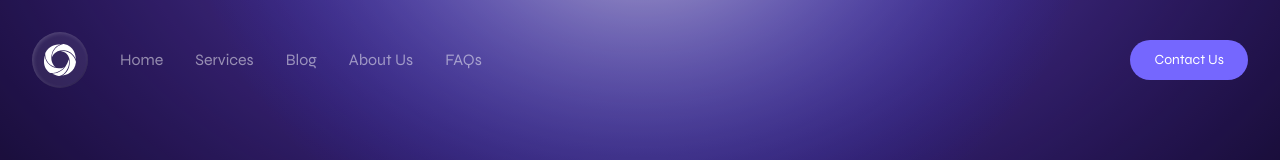
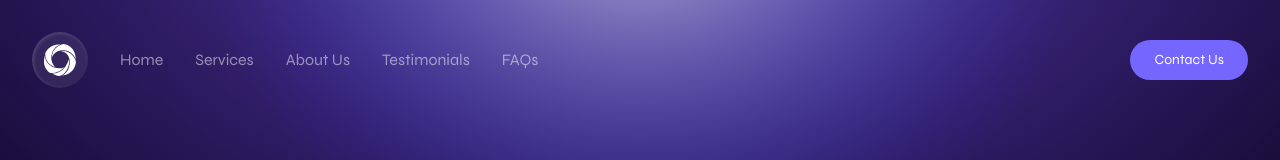
Before and after one commit to afnanahmadtariq/Devstract, a Next.js app: page / in a window 1280 px wide. Shown: the top 160 px of the page. Built offline with nearby package versions, Linux system fonts and the light colour scheme.

Commit message:
Update navigation.tsx

```diff
--- a/components/navigation.tsx
+++ b/components/navigation.tsx
@@ -73,11 +73,11 @@ export default function Navigation({ mainpage = false, disableContact = false }:
               <Link href="/#services" className={!mainpage ? "text-black/50 dark:text-white/80 hover:text-black font-normal transition-colors text-base" : "text-white/50 hover:text-white font-normal transition-colors text-base"}>
                 Services
               </Link>
-              <Link href="https://blog.devstract.site" className={!mainpage ? "text-black/50 dark:text-white/80 hover:text-black font-normal transition-colors text-base" : "text-white/50 hover:text-white font-normal transition-colors text-base"}>
-                Blog
-              </Link>
               <Link href="/about-us" className={!mainpage ? "text-black/50 dark:text-white/80 hover:text-black font-normal transition-colors text-base" : "text-white/50 hover:text-white font-normal transition-colors text-base"}>
                 About Us
+              </Link>
+              <Link href="/#testimonials" className={!mainpage ? "text-black/50 dark:text-white/80 hover:text-black font-normal transition-colors text-base" : "text-white/50 hover:text-white font-normal transition-colors text-base"}>
+                Testimonials
               </Link>
               <Link href="/faqs" className={!mainpage ? "text-black/50 dark:text-white/80 hover:text-black font-normal transition-colors text-base" : "text-white/50 hover:text-white font-normal transition-colors text-base"}>
                 FAQs
```
